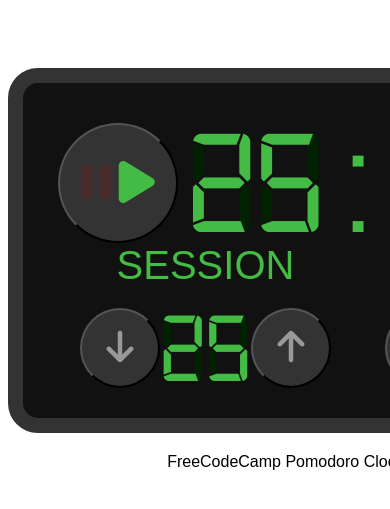
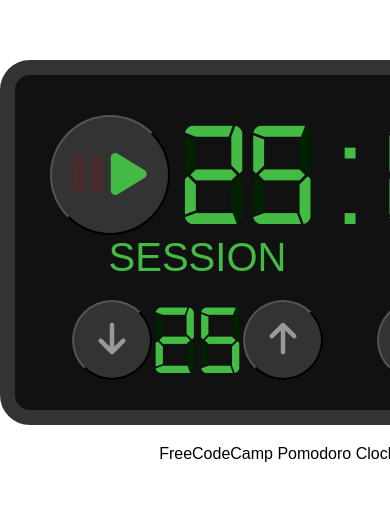
Before and after one commit to lukino999/FCC-Pomodoro-Clock-React, a React (Create React App) app: page / in a window 390 px wide. Shown: the part 151-660 px from the top of the page. Built offline with nearby package versions, Linux system fonts and the light colour scheme.

Commit message:
Remove zoom on doubleTap on mobiles

```diff
--- /dev/null
+++ b/src/index.css
@@ -0,0 +1,4 @@
+body {
+  touch-action: pan-x pinch-zoom;
+  margin: 0;
+}
--- a/src/index.js
+++ b/src/index.js
@@ -1,3 +1,4 @@
+import './index.css';
 import React from 'react';
 import thunkMiddleware from 'redux-thunk';
 import ReactDOM from 'react-dom';
@@ -5,6 +6,7 @@ import { Provider } from 'react-redux';
 import { createStore, applyMiddleware } from 'redux';
 import reducer from './reducers';
 import App from './components/App';
+
 
 
 const store = createStore(reducer, applyMiddleware(thunkMiddleware));
```
